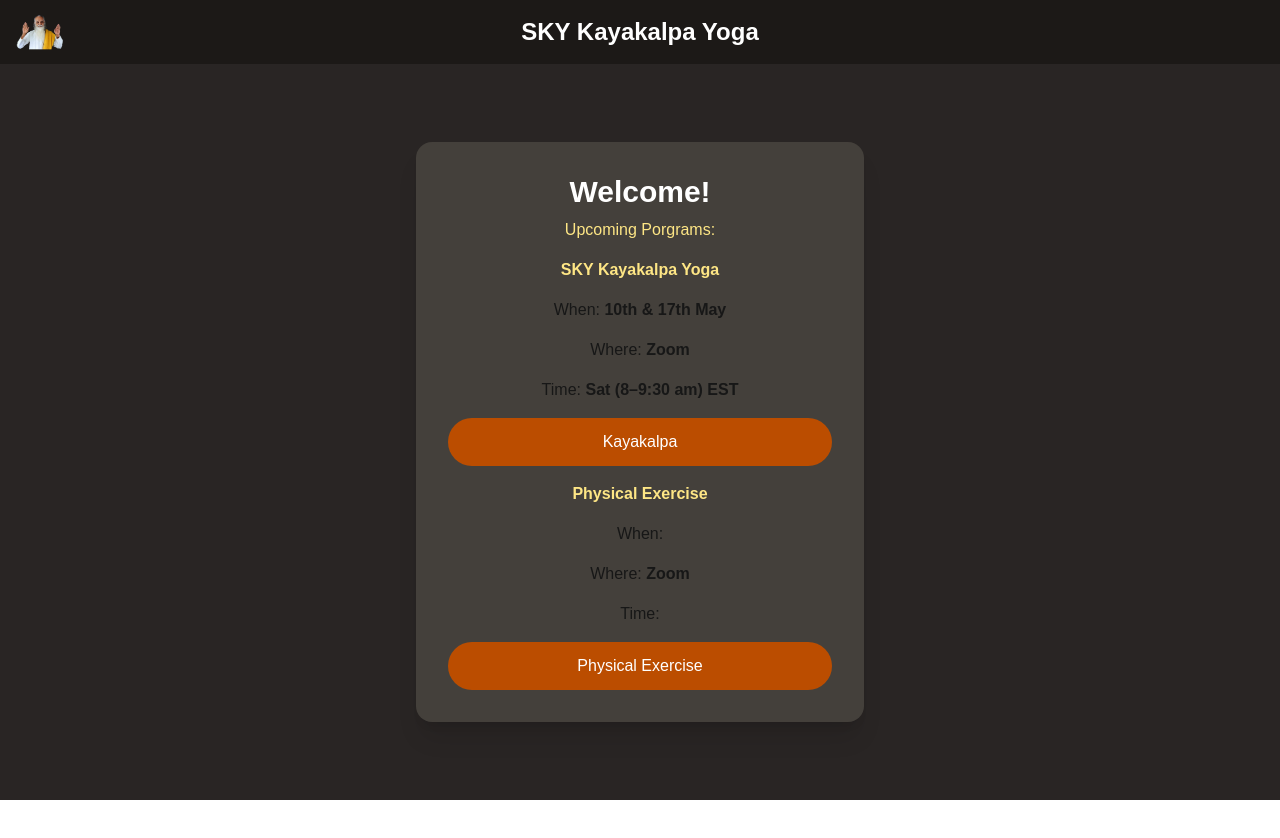
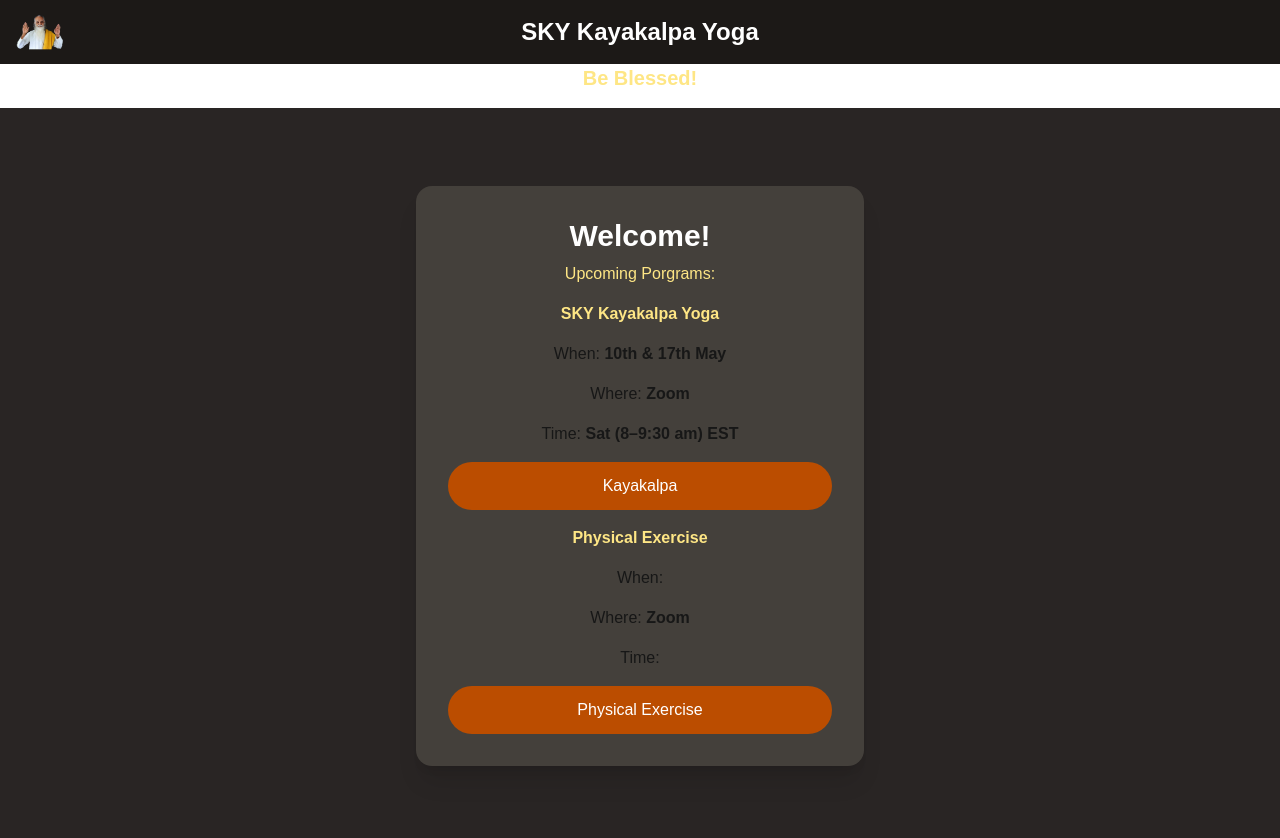
Before and after one commit to Itz-Viggy/Yoga-Registration, a Next.js app: page / in a window 1280 px wide. Shown: the top 838 px of the page. Before the commit the page ends 800 px from the top, so only its background shows below. Built offline with nearby package versions, Linux system fonts and the light colour scheme.

Commit message:
Moved Be Blessed

```diff
--- a/src/app/kkhome/page.tsx
+++ b/src/app/kkhome/page.tsx
@@ -56,9 +56,7 @@ export default function HomePage() {
           <section className="w-full md:w-1/2 bg-stone-800 p-6 md:p-12 overflow-auto">
             <div className="mb-8 text-amber-200 space-y-1 text-base md:text-lg">
               {/* Moved to top */}
-              <p className="text-center text-amber-200 text-xl font-semibold mb-4">
-                Be Blessed!
-              </p>
+
 
               <h4 className="text-2xl md:text-4xl font-bold text-white mb-2">
                 Program Details
--- a/src/app/page.tsx
+++ b/src/app/page.tsx
@@ -24,7 +24,9 @@ export default function HomePage() {
           SKY Kayakalpa Yoga
         </h1>
       </header>
-
+      <p className="text-center text-amber-200 text-xl font-semibold mb-4">
+                Be Blessed!
+              </p>
       {/* Welcome Modal */}
       <main className="w-screen min-h-[calc(100vh-64px)] bg-stone-800 flex items-center justify-center py-8 md:py-16 px-4 md:px-8">
         <div className="w-full max-w-md bg-stone-700 p-8 rounded-2xl shadow-xl text-center space-y-4 max-h-[90vh] overflow-auto">
```
